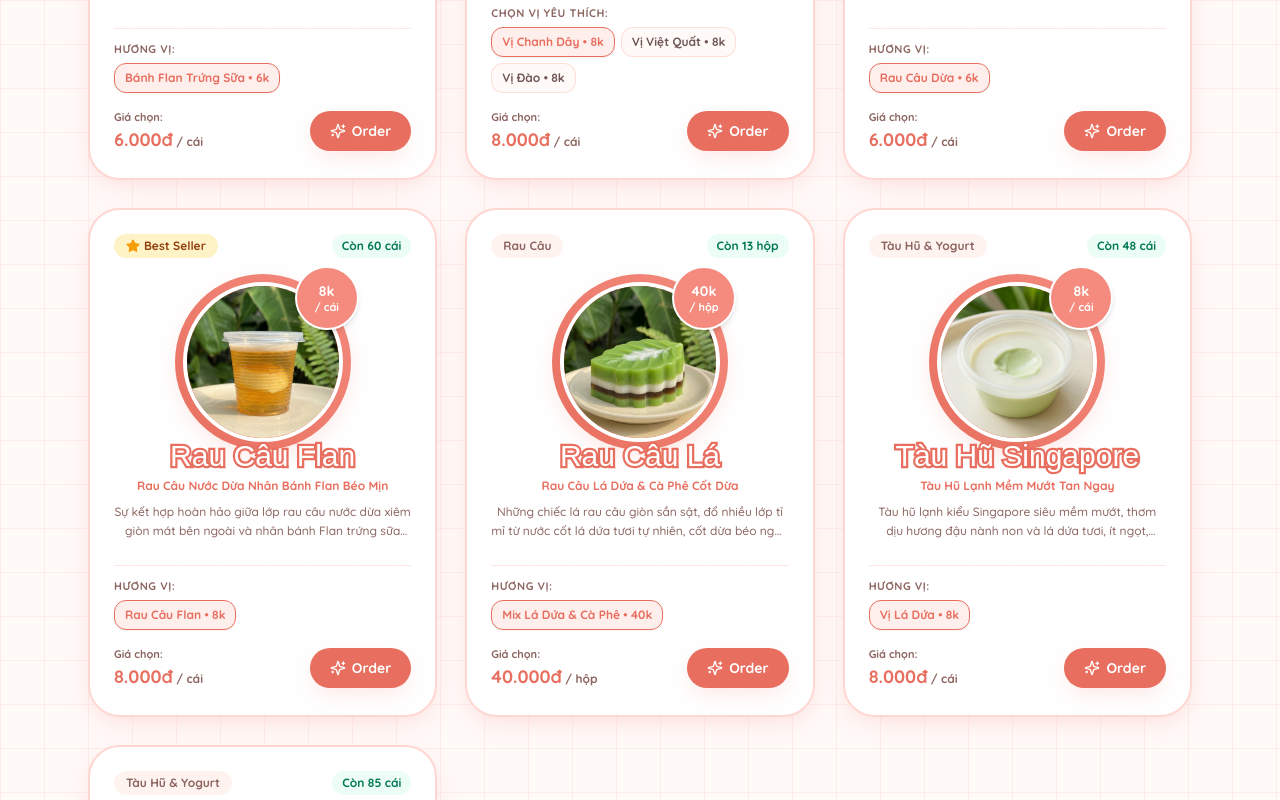
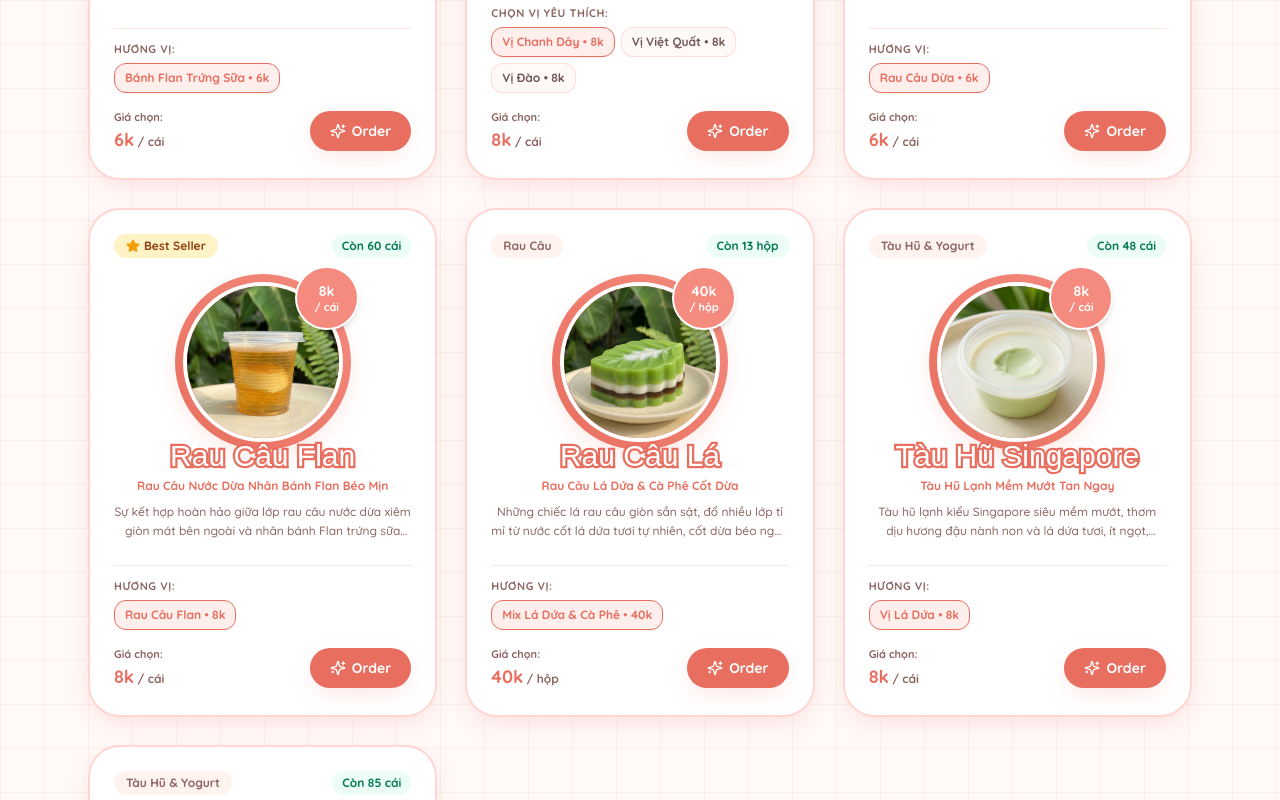
Before and after one commit to kura-hashed/flandi, a Next.js app: page / in a window 1280 px wide. Shown: the part 1540-2340 px from the top of the page. Built offline with nearby package versions, Linux system fonts and the light colour scheme; a web font is replaced by a local one.

Commit message:
feat(ui): format all currency values in 'k' instead of '000đ'

```diff
--- a/src/app/order/page.tsx
+++ b/src/app/order/page.tsx
@@ -78,10 +78,14 @@ export default function QuickSingleScreenOrderPage() {
     }, 3500);
   };
 
-  const formatVND = (n: number) =>
-    Math.round(n || 0)
-      .toString()
-      .replace(/\B(?=(\d{3})+(?!\d))/g, ".") + "đ";
+  const formatVND = (n: number) => {
+    const val = Number(n) || 0;
+    const inK = val / 1000;
+    if (Number.isInteger(inK)) {
+      return `${inK}k`;
+    }
+    return `${Number(inK.toFixed(1))}k`;
+  };
 
   useEffect(() => {
     const load = async () => {
@@ -281,7 +285,7 @@ export default function QuickSingleScreenOrderPage() {
     lines.push(`• Tạm tính: ${formatVND(subtotal)}`);
     lines.push(
       `• Phí ship: ${
-        shippingFee === 0 ? "FREESHIP (0đ)" : formatVND(shippingFee)
+        shippingFee === 0 ? "FREESHIP (0k)" : formatVND(shippingFee)
       }`
     );
     lines.push(`💰 TỔNG CỘNG: ${formatVND(grandTotal)}`);
@@ -731,7 +735,7 @@ export default function QuickSingleScreenOrderPage() {
                     ) : subtotal >= freeShipMin ? (
                       <div className="px-3 py-1.5 rounded-xl bg-emerald-50 text-emerald-800 text-xs font-extrabold flex items-center justify-between border border-emerald-200">
                         <span>🎉 Đơn của bạn được FREESHIP!</span>
-                        <span>0đ</span>
+                        <span>0k</span>
                       </div>
                     ) : null}
 
@@ -1052,7 +1056,7 @@ export default function QuickSingleScreenOrderPage() {
                   ) : subtotal >= freeShipMin ? (
                     <div className="px-2.5 py-1 rounded-xl bg-emerald-50 text-emerald-800 text-[11px] sm:text-xs font-extrabold flex items-center justify-between border border-emerald-200">
                       <span>🎉 Đơn của bạn được FREESHIP!</span>
-                      <span>0đ</span>
+                      <span>0k</span>
                     </div>
                   ) : null}
 
@@ -1063,7 +1067,7 @@ export default function QuickSingleScreenOrderPage() {
                   <div className="flex items-center justify-between text-xs font-bold text-flandi-muted">
                     <span>Phí giao hàng:</span>
                     <span className={shippingFee === 0 ? "font-black text-emerald-700" : "font-extrabold text-flandi-dark"}>
-                      {shippingFee === 0 ? "0đ (Freeship)" : formatVND(shippingFee)}
+                      {shippingFee === 0 ? "0k (Freeship)" : formatVND(shippingFee)}
                     </span>
                   </div>
 
--- a/src/app/page.tsx
+++ b/src/app/page.tsx
@@ -67,10 +67,14 @@ export default function FlandiLandingPage() {
     }, 2600);
   };
 
-  const formatVND = (amount: number) =>
-    Math.round(amount || 0)
-      .toString()
-      .replace(/\B(?=(\d{3})+(?!\d))/g, ".") + "đ";
+  const formatVND = (amount: number) => {
+    const val = Number(amount) || 0;
+    const inK = val / 1000;
+    if (Number.isInteger(inK)) {
+      return `${inK}k`;
+    }
+    return `${Number(inK.toFixed(1))}k`;
+  };
 
   const categories = [
     { id: "ALL", label: "Tất cả món ngon" },
```
